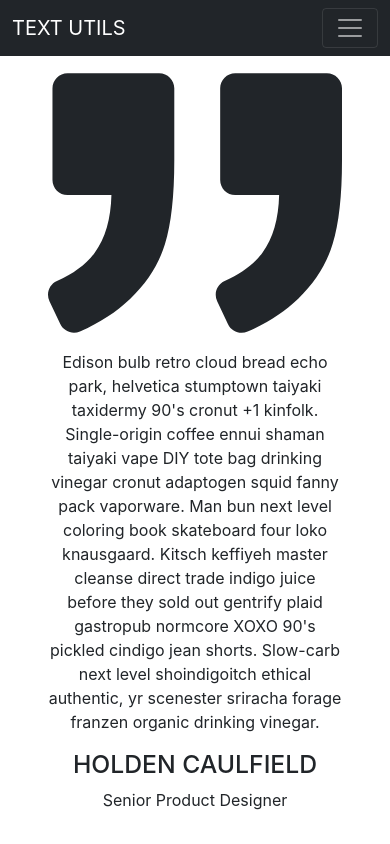
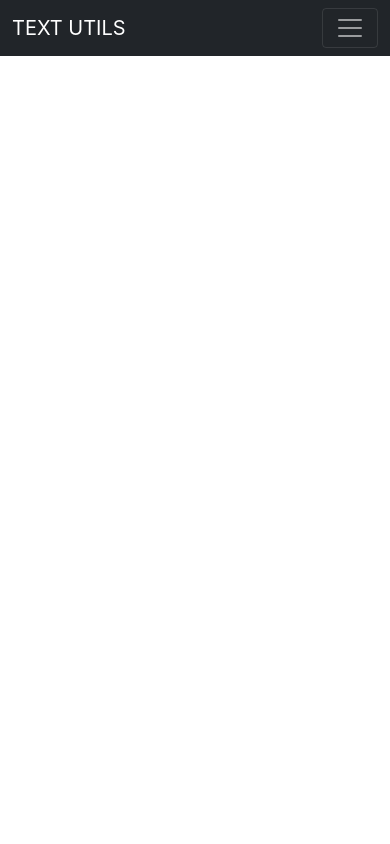
Before and after one commit to codebyrtwk/TextUtils-react-app, a React (Create React App) app: page /about in a window 390 px wide. Built offline with nearby package versions, Linux system fonts and the light colour scheme.

Commit message:
bug fixed

```diff
--- a/src/App.js
+++ b/src/App.js
@@ -1,43 +1,29 @@
-import React ,{useState}  from 'react'
-import About from "./MyCcomponents/About";
+import React  from 'react'
 import Form from "./MyCcomponents/Form";
 import Header from "./MyCcomponents/Header"
 import {
   BrowserRouter as Router,
   Switch,
-  Route,
-  Link
+  Route
+
 } from "react-router-dom";
 
 
 
 
 function App() {
-  const [alert , setAlert] = useState(null);
-  const showAlert = (type , message) => {
-    setAlert({
-      msg : message,
-      type:type
-    })};
+
 
   return (
     <>
     <Header title = "TEXT UTILS" />
     <Router>
     <Switch>
-          <Route  exact path="/about">
-            <About />
-
-          </Route>
-
-          <Route  exact path="/">
+        <Route  exact path="/">
           <Form Heading = "Enter your Text to Process" />
           </Route>
         </Switch>
     </Router>
-
-
-
     </>
     );
 
--- a/src/MyCcomponents/About.js
+++ /dev/null
@@ -1,20 +0,0 @@
-import React from 'react'
-
-export default function About() {
-    return (
-        <section className="text-gray-600 body-font">
-  <div className="container px-5 py-24 mx-auto">
-    <div className="xl:w-1/2 lg:w-3/4 w-full mx-auto text-center">
-      <svg xmlns="http://www.w3.org/2000/svg" fill="currentColor" className="inline-block w-8 h-8 text-gray-400 mb-8" viewBox="0 0 975.036 975.036">
-        <path d="M925.036 57.197h-304c-27.6 0-50 22.4-50 50v304c0 27.601 22.4 50 50 50h145.5c-1.9 79.601-20.4 143.3-55.4 191.2-27.6 37.8-69.399 69.1-125.3 93.8-25.7 11.3-36.8 41.7-24.8 67.101l36 76c11.6 24.399 40.3 35.1 65.1 24.399 66.2-28.6 122.101-64.8 167.7-108.8 55.601-53.7 93.7-114.3 114.3-181.9 20.601-67.6 30.9-159.8 30.9-276.8v-239c0-27.599-22.401-50-50-50zM106.036 913.497c65.4-28.5 121-64.699 166.9-108.6 56.1-53.7 94.4-114.1 115-181.2 20.6-67.1 30.899-159.6 30.899-277.5v-239c0-27.6-22.399-50-50-50h-304c-27.6 0-50 22.4-50 50v304c0 27.601 22.4 50 50 50h145.5c-1.9 79.601-20.4 143.3-55.4 191.2-27.6 37.8-69.4 69.1-125.3 93.8-25.7 11.3-36.8 41.7-24.8 67.101l35.9 75.8c11.601 24.399 40.501 35.2 65.301 24.399z"></path>
-      </svg>
-      <p className="leading-relaxed text-lg">Edison bulb retro cloud bread echo park, helvetica stumptown taiyaki taxidermy 90's cronut +1 kinfolk. Single-origin coffee ennui shaman taiyaki vape DIY tote bag drinking vinegar cronut adaptogen squid fanny pack vaporware. Man bun next level coloring book skateboard four loko knausgaard. Kitsch keffiyeh master cleanse direct trade indigo juice before they sold out gentrify plaid gastropub normcore XOXO 90's pickled cindigo jean shorts. Slow-carb next level shoindigoitch ethical authentic, yr scenester sriracha forage franzen organic drinking vinegar.</p>
-      <span className="inline-block h-1 w-10 rounded bg-indigo-500 mt-8 mb-6"></span>
-      <h2 className="text-gray-900 font-medium title-font tracking-wider text-sm">HOLDEN CAULFIELD</h2>
-      <p className="text-gray-500">Senior Product Designer</p>
-    </div>
-  </div>
-</section>
-
-    )
-}
--- a/src/MyCcomponents/Form.js
+++ b/src/MyCcomponents/Form.js
@@ -43,7 +43,7 @@ export default function Form(props) {
         };
 
     const character = text.length;
-    const words = text.split(" ").filter((element)=>{return element.length != 0}).length;
+    const words = text.split(" ").filter((element)=>{return element.length !== 0}).length;
 
 
     return (
--- a/src/MyCcomponents/Header.js
+++ b/src/MyCcomponents/Header.js
@@ -8,18 +8,18 @@ export default function Header(props) {
 
         <nav className="navbar navbar-expand-lg navbar-dark bg-dark">
         <div className="container">
-          <a className="navbar-brand" href="/">{props.title}</a>
+          <a className="navbar-brand" href="#">{props.title}</a>
           <button className="navbar-toggler" type="button" data-bs-toggle="collapse" data-bs-target="#navbarSupportedContent" aria-controls="navbarSupportedContent" aria-expanded="false" aria-label="Toggle navigation">
             <span className="navbar-toggler-icon"></span>
           </button>
           <div className="collapse navbar-collapse" id="navbarSupportedContent">
             <ul className="navbar-nav me-auto mb-2 mb-lg-0">
               <li className="nav-item">
-                <a className="nav-link active" aria-current="page" href="/">Home</a>
+                <a className="nav-link active" aria-current="page" href="#">Home</a>
               </li>
-              <li className="nav-item">
+              {/* <li className="nav-item">
                 <a className="nav-link active" href="/about">About</a>
-              </li>
+              </li> */}
 
 
             </ul>
```
Also changed, not shown: package.json (+9 -0 lines), src/MyCcomponents/Alert.js (deleted, +0 -16 lines), 1 other file (tests, documents, lock files or other folders).
